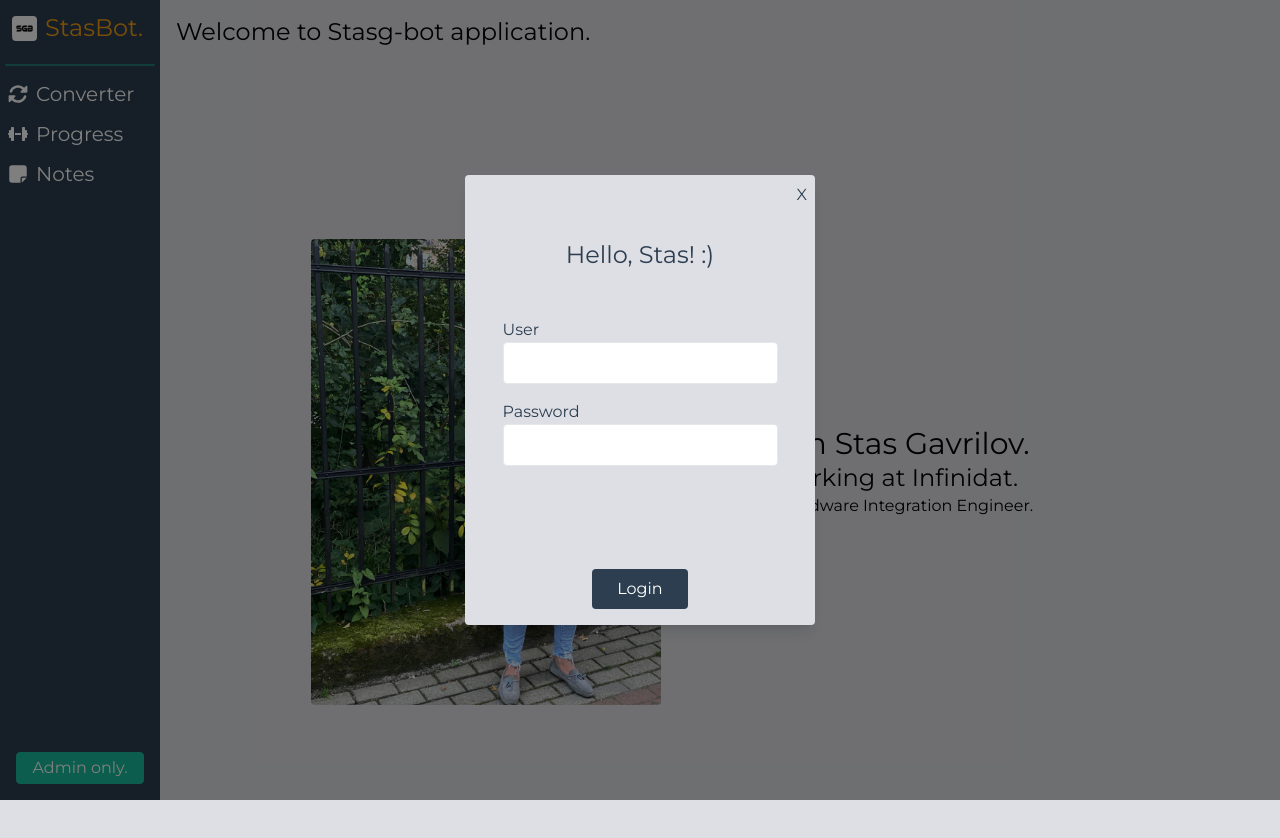
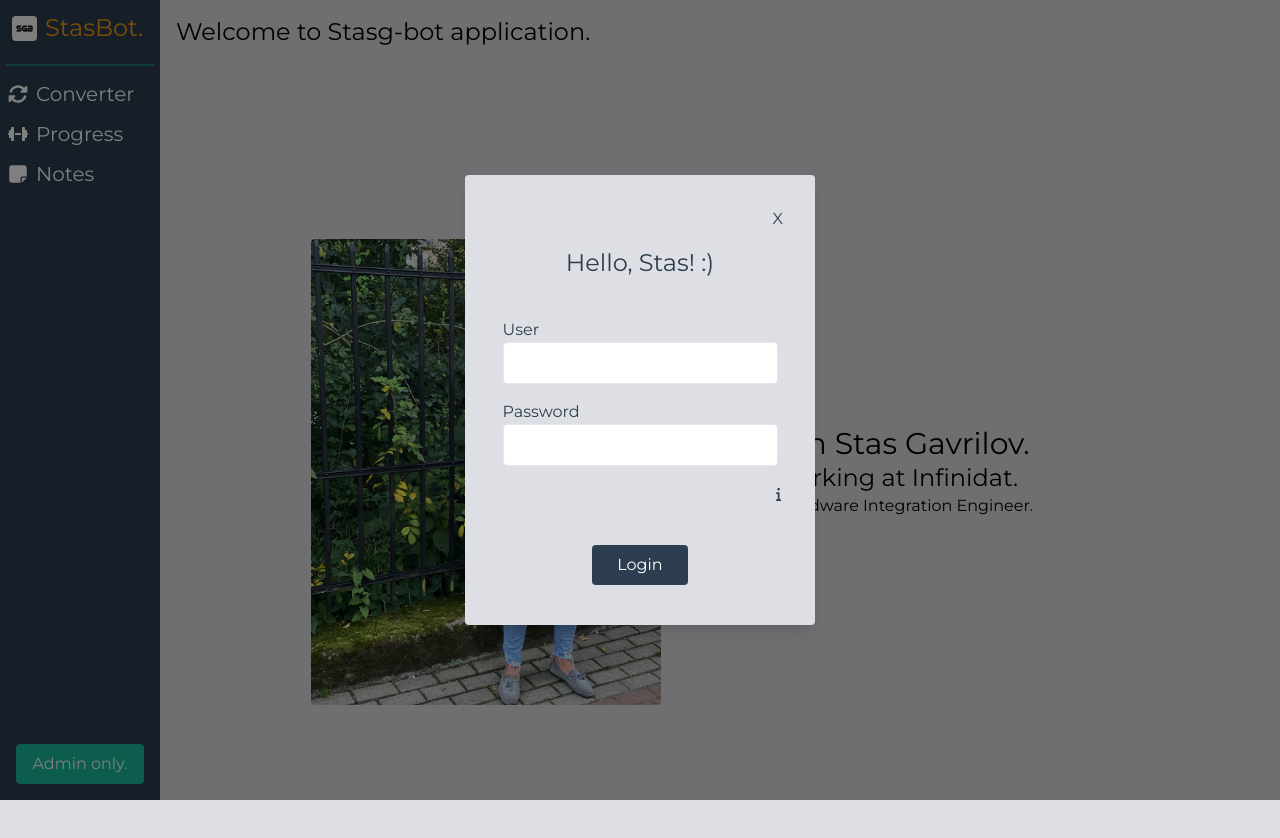
Before and after one commit to StasGavrilov/SGUtils, a Next.js app: page / in a window 1280 px wide. Both pictures are taken after a click on the button "Admin only.". Shown: the top 838 px of the page. Built offline with nearby package versions, Linux system fonts and the light colour scheme.

Commit message:
added notice for viewers

```diff
--- a/src/components/Login/Login.tsx
+++ b/src/components/Login/Login.tsx
@@ -1,4 +1,6 @@
 import React, { useState } from 'react'
+
+import UserHoverMessage from './UserHoverMessage'
 
 interface LoginProps {
     handleClose: () => void
@@ -23,9 +25,9 @@ export default function Login({ handleClose, setIsAuthenticated }: LoginProps) {
     }
 
     return (
-        <div className="h-full flex flex-col justify-center items-center text-main">
-            <h1 className="absolute top-16 text-center text-2xl">Hello, Stas! :)</h1>
-            <div className="flex flex-col justify-center items-center w-full">
+        <div className="h-full flex flex-col justify-center items-center text-main relative">
+            <h1 className="absolute top-12 text-center text-2xl">Hello, Stas! :)</h1>
+            <div className="flex flex-col justify-center items-center w-full mt-6">
                 <div className="flex flex-col w-[275px] mb-4">
                     <span>User</span>
                     <input
@@ -44,6 +46,7 @@ export default function Login({ handleClose, setIsAuthenticated }: LoginProps) {
                         onChange={(e) => setPassword(e.target.value)}
                     />
                 </div>
+                <UserHoverMessage />
             </div>
             <div className="flex justify-center items-center">
                 <button
--- a/src/components/Login/LoginAsAdmin.tsx
+++ b/src/components/Login/LoginAsAdmin.tsx
@@ -24,7 +24,7 @@ export default function LoginAsAdmin() {
         <div className="flex justify-center items-center my-4 text-white">
             {!isAuthenticated ? (
                 <button
-                    className="w-32 h-8 bg-secondary border border-secondary rounded hover:bg-main"
+                    className="w-32 h-10 bg-secondary border border-secondary rounded hover:bg-main"
                     onClick={handleClick}
                 >
                     Admin only.
@@ -32,7 +32,7 @@ export default function LoginAsAdmin() {
             ) : (
                 isAuthenticated && (
                     <button
-                        className="w-32 h-8 bg-secondary border border-secondary rounded hover:bg-main flex justify-center items-center"
+                        className="w-32 h-10 bg-secondary border border-secondary rounded hover:bg-main flex justify-center items-center"
                         onClick={handleLogoff}
                     >
                         Hello, Stas!
--- /dev/null
+++ b/src/components/Login/UserHoverMessage.tsx
@@ -0,0 +1,18 @@
+import React from 'react'
+import { faInfo } from '@fortawesome/free-solid-svg-icons'
+import { FontAwesomeIcon } from '@fortawesome/react-fontawesome'
+
+export default function UserHoverMessage() {
+    return (
+        <div className="relative w-full flex justify-end">
+            <div className="flex items-center justify-center w-6 h-6 group">
+                <FontAwesomeIcon icon={faInfo} className="text-sm" />
+                <div className="absolute hidden group-hover:flex flex-col items-center top-full mt-2 w-full">
+                    <span className="relative z-10 p-2 text-xs leading-none text-white whitespace-no-wrap bg-black shadow-lg rounded-md w-[150px] text-center">
+                        Hello, This login option is only for the owner. Sorry!
+                    </span>
+                </div>
+            </div>
+        </div>
+    )
+}
```
